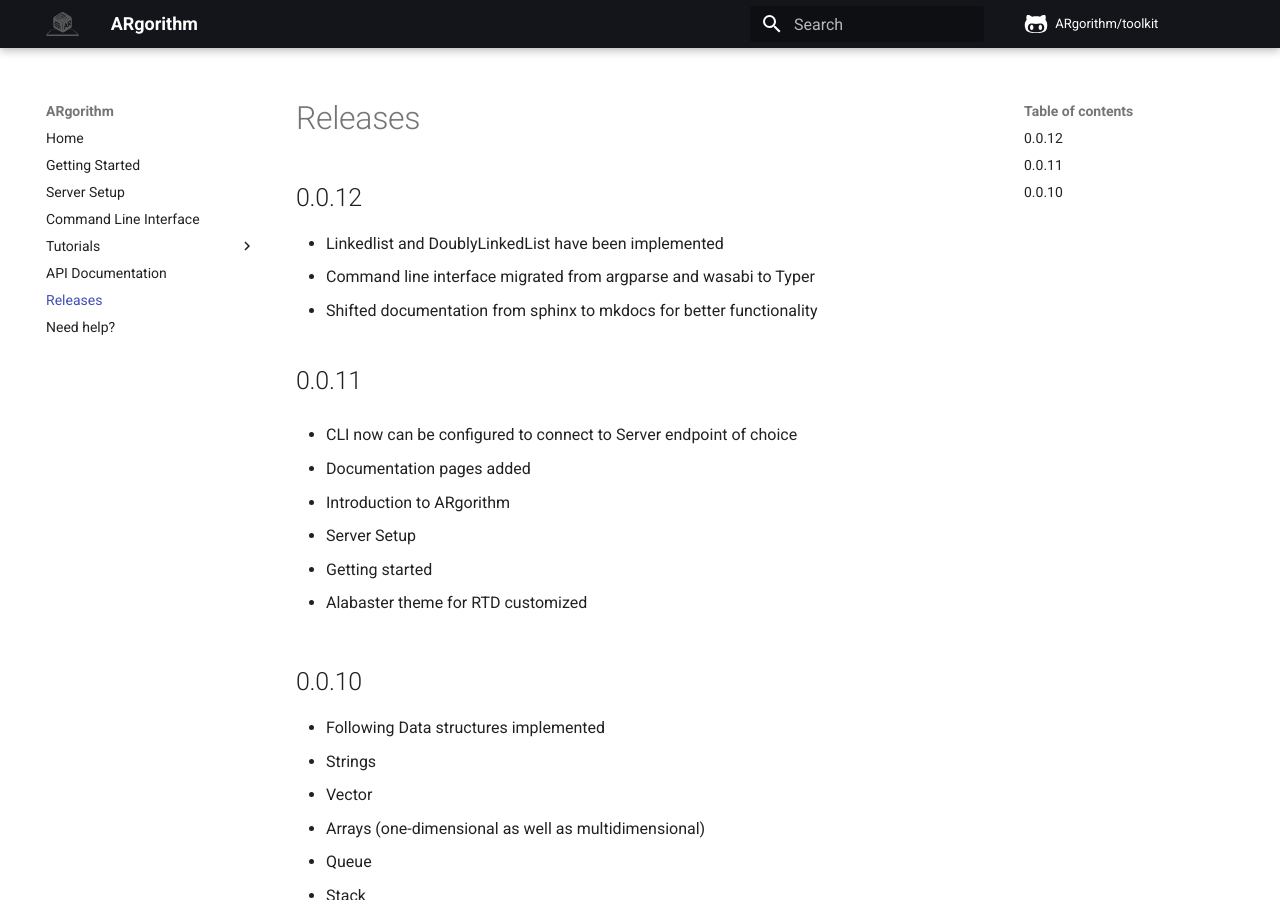
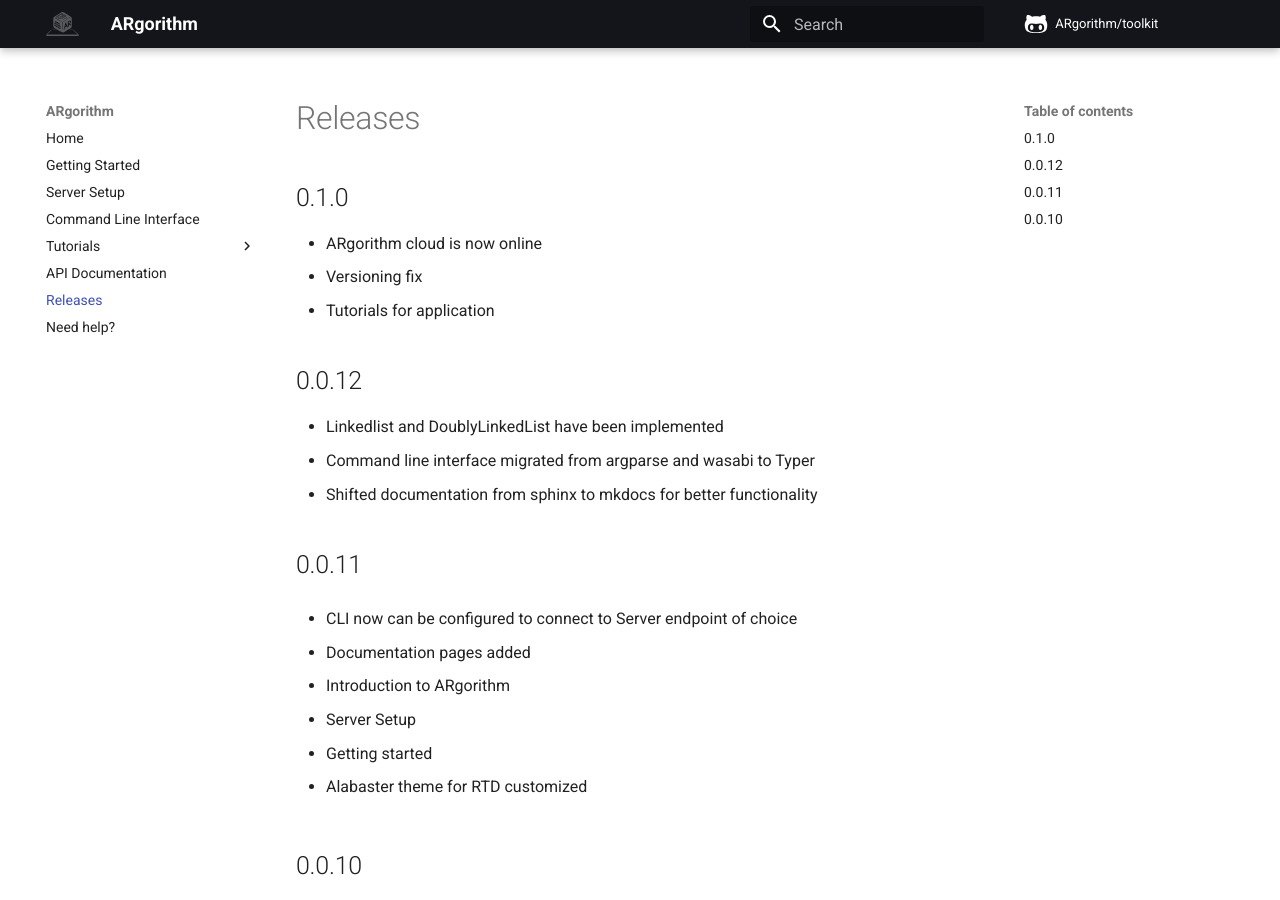
Before and after one commit to ARgorithm/toolkit, an MkDocs documentation site: the page built from docs/docs/CHANGELOG.md, in a window 1280 px wide and 900 px high. Built offline with MkDocs 1.6.1 and Material for MkDocs 9.7.7, drawn with Linux system fonts in a browser that asks for light colours; comment, search, counter and statistics services are not loaded.

Commit message:
changelog updated

```diff
--- a/docs/docs/CHANGELOG.md
+++ b/docs/docs/CHANGELOG.md
@@ -1,3 +1,9 @@
+## 0.1.0
+
+- ARgorithm cloud is now online
+- Versioning fix
+- Tutorials for application
+
 ## 0.0.12
 
 - Linkedlist and DoublyLinkedList have been implemented
```
